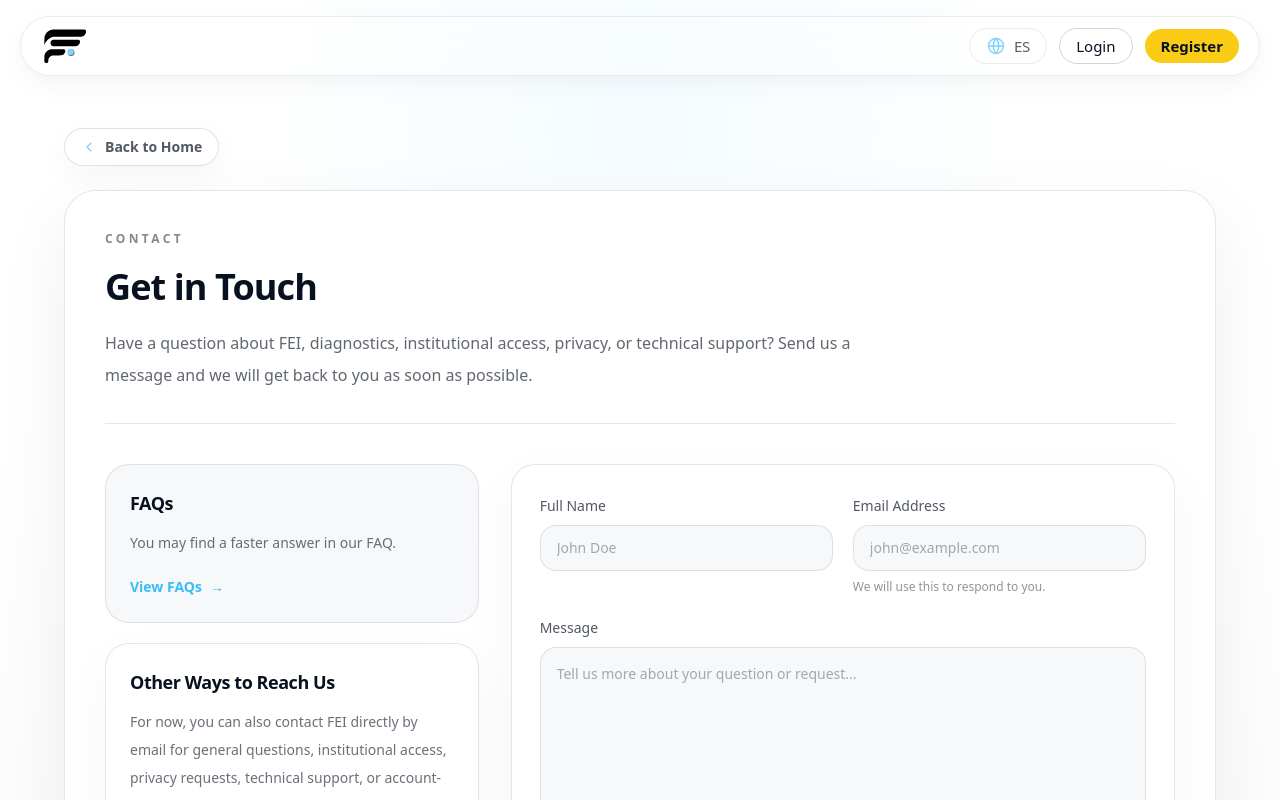
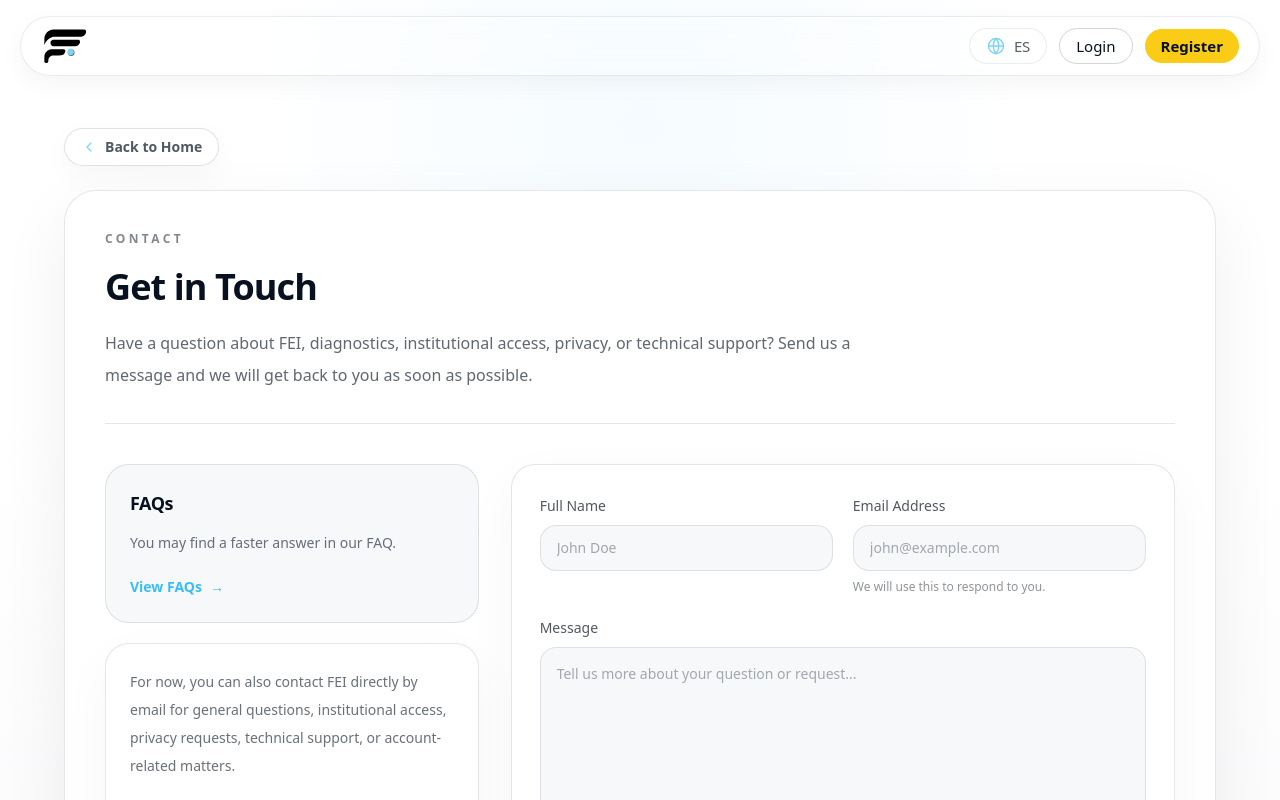
Before and after one commit to feifootball/fei-platform, a Next.js app: page /contact in a window 1280 px wide. Shown: the top 800 px of the page. Built offline with nearby package versions, Linux system fonts and the light colour scheme.

Commit message:
Simplify contact support card

```diff
--- a/app/contact/page.tsx
+++ b/app/contact/page.tsx
@@ -225,11 +225,7 @@ export default function ContactPage() {
                 </div>
 
                 <div className="rounded-[1.5rem] border border-fei-bg/10 bg-white p-5 shadow-[0_18px_55px_rgba(7,17,31,0.035)] sm:p-6">
-                  <h2 className="text-lg font-bold tracking-tight text-fei-bg">
-                    {t.otherWays}
-                  </h2>
-
-                  <p className="mt-3 text-sm leading-7 text-fei-bg/60">
+                  <p className="text-sm leading-7 text-fei-bg/60">
                     {t.direct}
                   </p>
 
```
